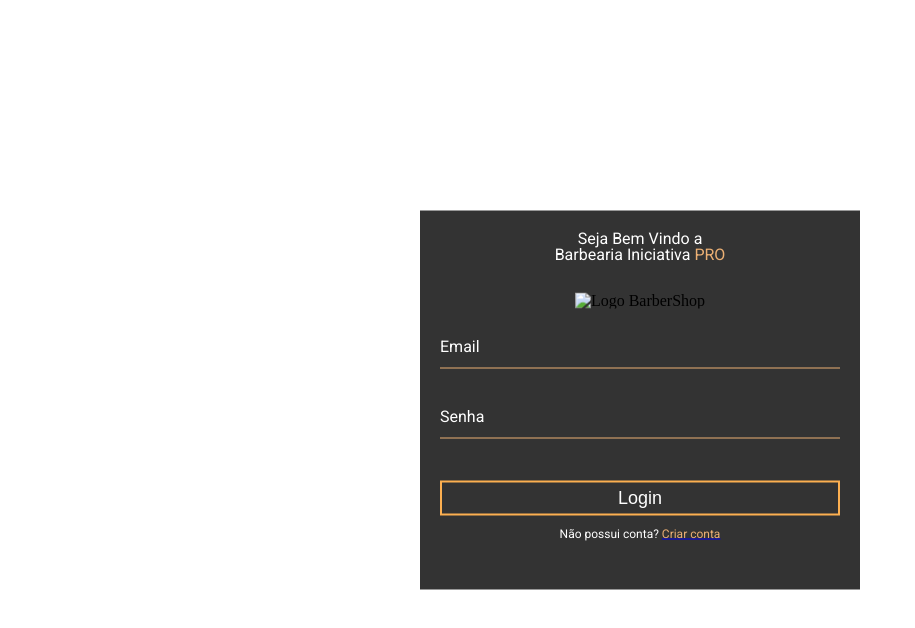
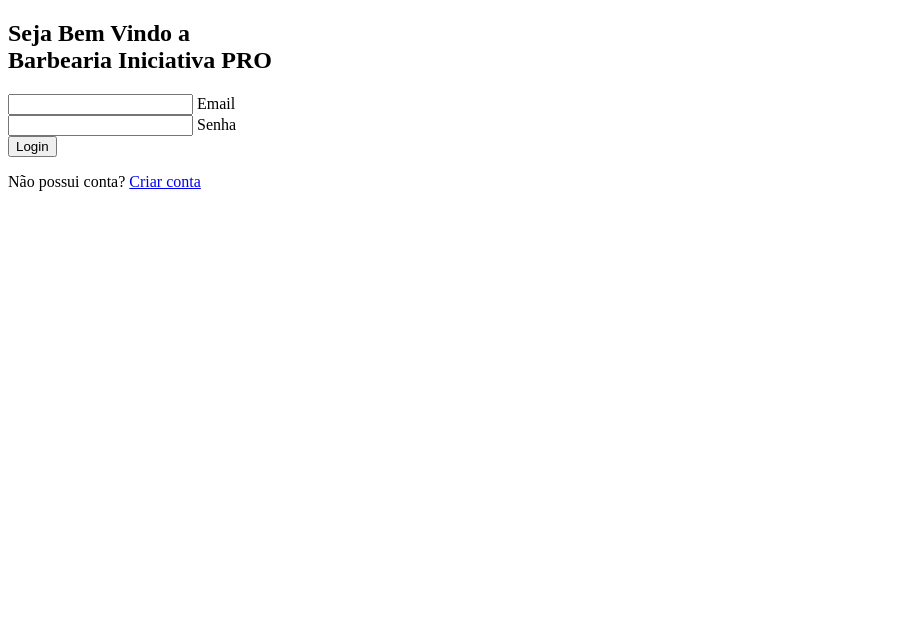
Before and after one commit to Iniciativa-PRO/barber-shop-equipe004, a plain HTML site: page frontend/pages/login/index.html in a window 1280 px wide. Shown: the whole page, without its empty margins (0-915 px from the left). Drawn offline with nearby package versions, Linux system fonts and the light colour scheme; files that its build step writes are made by us from their sources.

Commit message:
Update index.html

```diff
--- a/frontend/pages/login/index.html
+++ b/frontend/pages/login/index.html
@@ -12,15 +12,14 @@
         <link rel="preconnect" href="https://fonts.gstatic.com" crossorigin>
         <link href="https://fonts.googleapis.com/css2?family=Lato&display=swap" rel="stylesheet">
         <link rel="stylesheet" href="https://cdn.jsdelivr.net/npm/swiper@8/swiper-bundle.min.css" />
-        <link rel="stylesheet" href="style.css" type="text/css">
-        <link rel="stylesheet" href="reset.css" type="text/css">
+
         <title>BarberShop</title>
     </head>
 <body>
     <div class="login-box">
         <h2> Seja Bem Vindo a<br>Barbearia Iniciativa <span class="cor-laranja">PRO</span></h2>
         <div class="logo-login">
-            <img src="assets/Icones/Iniciativa-pro-logo.png" alt="Logo BarberShop">
+
         </div>
         <form>
             <div class="input-login-box">
```
